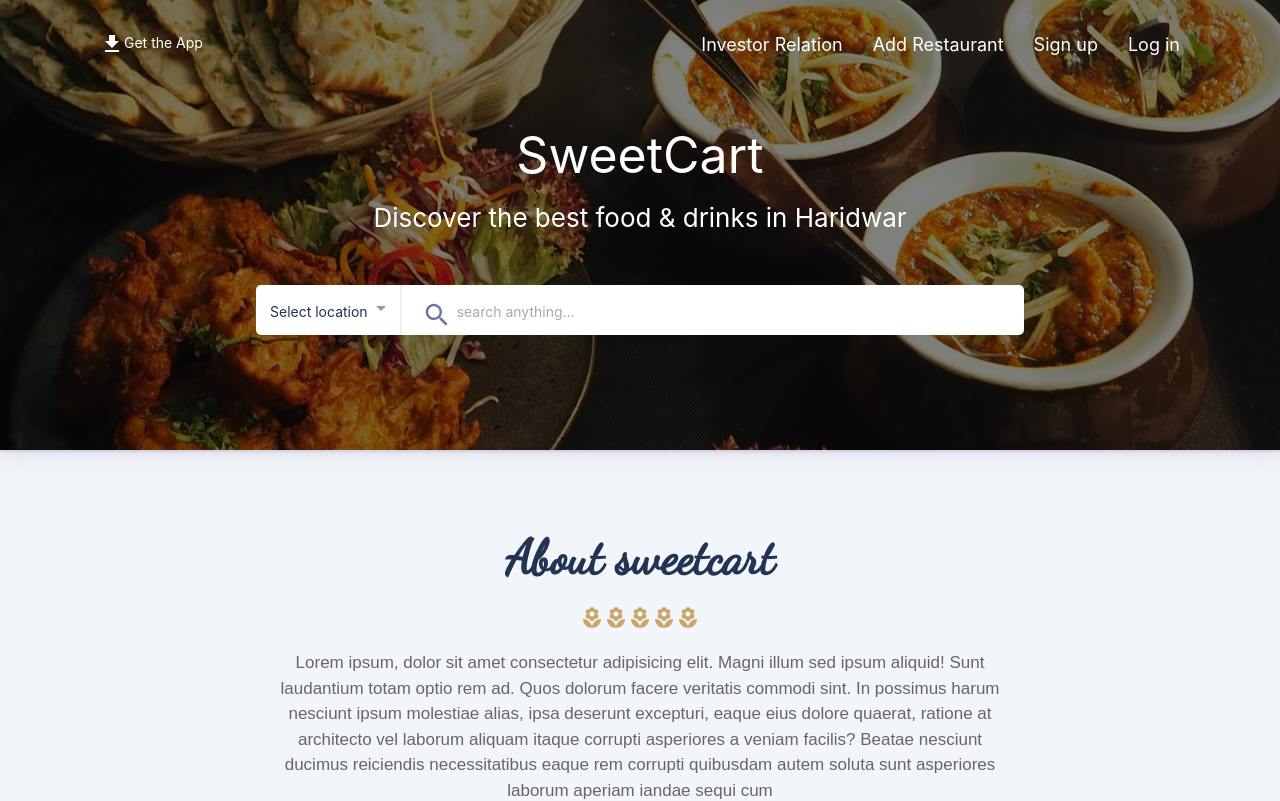
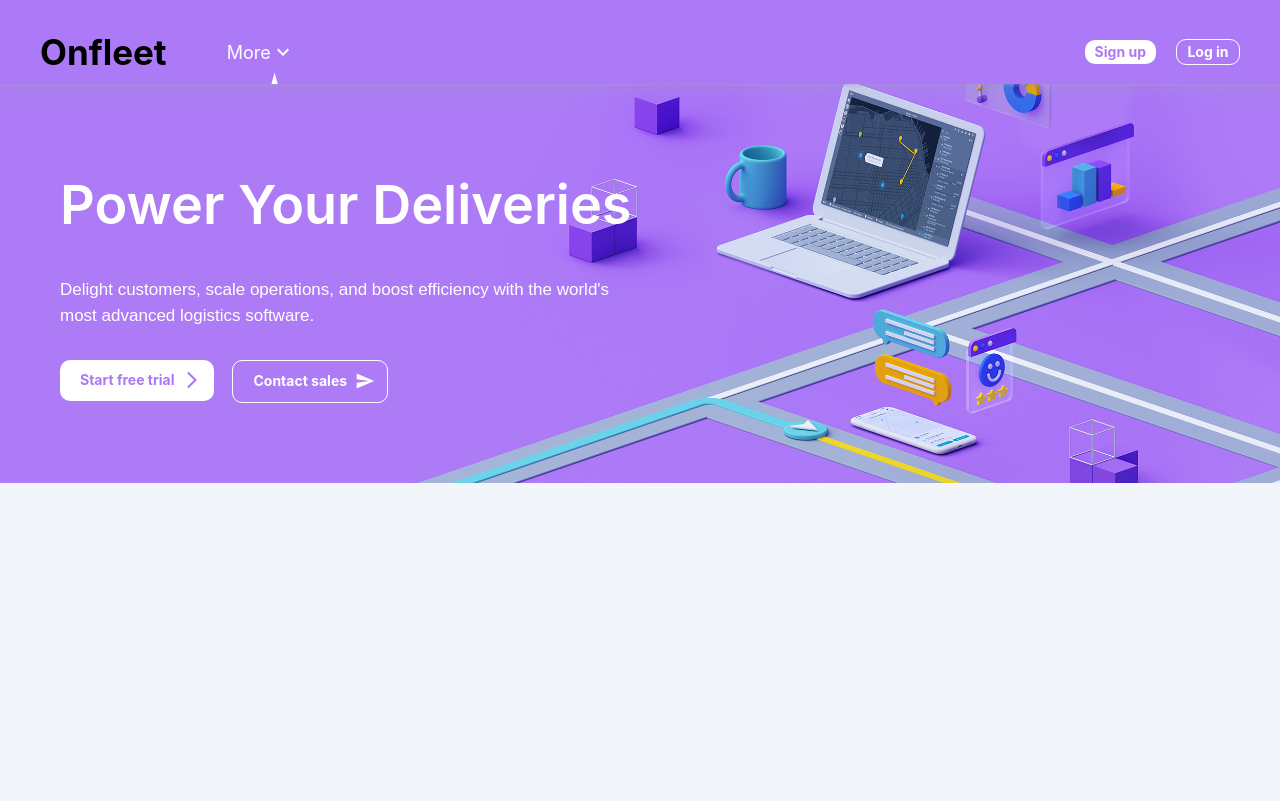
Before and after one commit to bornasacoder/techpyro-app, a React (Create React App) app: page / in a window 1280 px wide. Shown: the top 801 px of the page. Built offline with nearby package versions, Linux system fonts and the light colour scheme; a web font is replaced by a local one.

Commit message:
vikash 2

```diff
--- a/src/components/middlecontent/MiddleContent.jsx
+++ b/src/components/middlecontent/MiddleContent.jsx
@@ -1,21 +1,72 @@
-import { LocalFlorist } from "@mui/icons-material";
-import { Box, styled, Typography } from "@mui/material";
+import {
+  ArrowForwardIosOutlined,
+  LocalFlorist,
+  Send,
+} from "@mui/icons-material";
+import { Box, Button, styled, Typography } from "@mui/material";
 import React from "react";
 const StyleToolbar = styled(Box)(({ theme }) => ({
-  padding: "80px 0px 0px",
+  padding: "80px 60px",
+  background: `url(${"/images/category/middle.jpg"})
+  center/cover no-repeat`,
+
 }));
 export default function MiddleContent() {
   return (
     <StyleToolbar>
-      <Box sx={{ display: "flex", justifyContent: "center" }}>
-        <Typography
-          variant="h1"
-          sx={{ fontFamily: "Dancing Script", fontWeight: 600, fontSize:"3rem" }}
-        >
-          About sweetcart
-        </Typography>
+      <Box sx={{ display: "flex", flexDirection: "column", width: "50%" }}>
+        <Box paddingBottom="32px">
+          <Typography variant="span" sx={{ fontWeight: 600, fontSize: "54px",color:"#fff"}}>
+            Power Your Deliveries
+          </Typography>
+        </Box>
+        <Box paddingBottom="32px">
+          <Typography
+            variant="p"
+            sx={{
+              // padding: "0px 270px",
+              fontFamily: "sans-serif",
+              fontSize: "17px",
+              // textAlign:"center"
+              color:"#fff"
+            }}
+          >
+            Delight customers, scale operations, and boost efficiency with the
+            world's most advanced logistics software.
+          </Typography>
+        </Box>
+        <Box sx={{ display: "flex", gap: 2, position: "relative" }}>
+          <Box>
+            <Button
+              variant="contained"
+              endIcon={<ArrowForwardIosOutlined />}
+              sx={{
+                color: "#AC78F6",
+                bgcolor: "white",
+
+              }}
+            >
+              Start free trial
+            </Button>
+            {/* <ArrowForwardIosOutlined sx={{position:'absolute'}}/> */}
+          </Box>
+          <Box>
+            <Button
+              variant="contained"
+              endIcon={<Send />}
+              sx={{
+                color: "#fff",
+                bgcolor: "transparent",
+                border: "1px solid white",
+              }}
+            >
+              Contact sales
+            </Button>
+          </Box>
+        </Box>
       </Box>
-      <Box
+
+      {/* <Box
         sx={{
           display: "flex",
           justifyContent: "center",
@@ -29,51 +80,43 @@
         <LocalFlorist />
         <LocalFlorist />
         <LocalFlorist />
-      </Box>
-      <Box sx={{ display: "flex", justifyContent: "center", color: "#666666",padding:{sm: "0px 25px",md:"0px 270px",xs:"0px 25px"} }}>
-        <Typography
-           variant="p"
-          sx={{
-            // padding: "0px 270px",
-            fontFamily: "sans-serif",
-            fontSize: "17px",
-            textAlign:"center"
-          }}
-        >
-          Lorem ipsum, dolor sit amet consectetur adipisicing elit. Magni illum
-          sed ipsum aliquid! Sunt laudantium totam optio rem ad. Quos dolorum
-          facere veritatis commodi sint. In possimus harum nesciunt ipsum
-          molestiae alias, ipsa deserunt excepturi, eaque eius dolore quaerat,
-          ratione at architecto vel laborum aliquam itaque corrupti asperiores a
-          veniam facilis? Beatae nesciunt ducimus reiciendis necessitatibus
-          eaque rem corrupti quibusdam autem soluta sunt asperiores laborum
-          aperiam iandae sequi cum
-        </Typography>
-      </Box>
+      </Box> */}
       <Box
         sx={{
           display: "flex",
+          color: "#666666",
+          padding: { sm: "0px 25px", md: "0px 270px", xs: "0px 25px" },
+        }}
+      ></Box>
+      {/* <Box
+        sx={{
+          display: "flex",
           justifyContent: "center",
-          textAlign:"center",
+          textAlign: "center",
           fontFamily: "Sofia",
           fontSize: "25px",
-        //   padding: "0px 170px",
-          marginTop:"55px"
-          ,padding:{md:"0px 170px",sm: "0px 30px",xs:"0px 30px"}
+          //   padding: "0px 170px",
+          marginTop: "55px",
+          padding: { md: "0px 170px", sm: "0px 30px", xs: "0px 30px" },
         }}
       >
         Lorem ipsum, dolor sit amet consectetur adipisicing elit. Magni illum
         sed ipsum aliquid! Sunt laudantium totam optio rem ad. Quos dolorum
         facere veritatis commodi sint. In possimus harum nesciunt ipsum
-      </Box>
-      <Box sx={{ display: "flex", justifyContent: "center" }}>
+      </Box> */}
+      {/* <Box sx={{ display: "flex", justifyContent: "center" }}>
         <Typography
           variant="h1"
-          sx={{ fontFamily: "Dancing Script", fontWeight: 600, fontSize:"3rem",paddingTop:"70px",marginBottom:"-10px" }}
+          sx={{
+            fontFamily: "Dancing Script",
+            fontWeight: 600,
+            fontSize: "3rem",
+            paddingTop: "70px",
+            marginBottom: "-10px",
+          }}
         >
           Our Food Items
         </Typography>
-
       </Box>
       <Box
         sx={{
@@ -88,7 +131,7 @@
         <LocalFlorist />
         <LocalFlorist />
         <LocalFlorist />
-      </Box>
+      </Box> */}
     </StyleToolbar>
   );
 }
--- a/src/components/navbar/Navbar.jsx
+++ b/src/components/navbar/Navbar.jsx
@@ -13,6 +13,12 @@
   IconButton,
   Select,
   MenuItem,
+  Button,
+  ListItemText,
+  ListItemButton,
+  ListItemIcon,
+  Collapse,
+  List,
 } from "@mui/material";
 
 import {
@@ -21,6 +27,8 @@
   Padding,
   GetApp,
   Title,
+  ExpandMore,
+  ExpandLess,
 } from "@mui/icons-material";
 import MenuButtons from "./menuButtons/MenuButtons";
 import MainCarousel from "components/carousel/MainCarousel";
@@ -28,8 +36,12 @@
 const StyleToolbar = styled(Toolbar)(({ theme }) => ({
   display: "flex",
   justifyContent: "space-between",
-  position: "relative",
+  alignItems:"center",
+  // position: "relative",
   overflow: "hidden",
+  position: "sticky",
+  backgroundColor: "#AC7AF7",
+  color: "#fff",
 
   [theme.breakpoints.down("sm")]: {
     height: "100px",
@@ -47,11 +59,12 @@
   justify-content: flex-end;
 `;
 const NavLeft = styled(Box)(({ theme }) => ({
-  flex: "3",
+  flex: 2,
+  gap: "60px",
   display: "flex",
-  justifyContent: "space-between",
+  justifyContent: "flex-start",
   alignItems: "center",
-  marginLeft: "100px",
+  marginLeft: "40px",
   marginTop: "20px",
   [theme.breakpoints.down("sm")]: {
     height: "50px",
@@ -59,14 +72,15 @@
 }));
 const NavRight = styled(Box)(({ theme }) => ({
   display: "flex",
-  gap: "30px",
-  marginRight: "100px",
+  flex: 3,
+  gap: "20px",
+  alignItems: "center",
+  marginRight: "40px",
   marginTop: "20px",
 
   [theme.breakpoints.down("sm")]: {
     height: "50px",
     gap: "15px",
-
   },
 }));
 const MenuButton = styled(IconButton)(({ theme }) => ({
@@ -81,20 +95,22 @@
 const NavBar = styled(AppBar)(({ theme }) => ({
   background: theme.header.background,
   color: theme.colors.alpha.black[100],
-  height: "450px",
+  // height: "450px",
+  position: "sticky",
   width: "100%",
   color: "#fff",
-  position: "static",
-  background: `linear-gradient(rgba(0,0,0,0.5),rgba(0,0,0,0.5)
-  ),url(${"/images/category/header.jpg"})
-   center/cover no-repeat`,
+  zIndex:2
+  // position: "static",
+  // background: `linear-gradient(rgba(0,0,0,0.5),rgba(0,0,0,0.5)
+  // ),url(${"/images/category/header.jpg"})
+  //  center/cover no-repeat`,
 }));
 
 export default function Navbar() {
-  const [open, setOpen] = useState(false);
-  const handleOpen = () => {
-    setOpen(true);
-  };
+  // const [open, setOpen] = useState(false);
+  // const handleOpen = () => {
+  //   setOpen(true);
+  // };
 
   const handleClose = () => {
     setOpen(false);
@@ -103,116 +119,75 @@
   const updatevalue = (e, vel) => {
     setLocation(e.target.value);
   };
+  const [open, setOpen] = React.useState(true);
+
+  const handleClick = () => {
+    setOpen(!open);
+  };
   return (
     <NavBar>
       <StyleToolbar>
-        <MenuButton onClick={handleOpen}>
-          <Menu sx={{ margin: "25px 50px 0px " }} />
-        </MenuButton>
-        <Select
-          value={location}
-          displayEmpty
-          onChange={updatevalue}
-          sx={{
-            "& fieldset": { border: "none" },
-            color: "#fff",
-            display: { md: "none" },
-            fontSize: "15px",
-            marginTop: { xs: "20px", sm: "20px " },
-          }}
-        >
-          <MenuItem value="">Select location</MenuItem>
-          <MenuItem value={1}>Haridwar</MenuItem>
-          <MenuItem value={2}>Delhi</MenuItem>
-          <MenuItem value={3}>Punjab</MenuItem>
-          <MenuItem value={4}>Bihar</MenuItem>
-        </Select>
-        <Drawer open={open} onClose={handleClose} sx={{ position: "absolute", }}>
+        <NavLeft>
+          {/* <MenuButton/> */}
+          <Box gap={2}>
+          <Typography variant="h1" color="#000">
+            Onfleet
+          </Typography>
+          </Box>
+          <Box>
+          <NavButton/>
+          </Box>
+           {/* <Drawer open={open} onClose={handleClose} sx={{ position: "absolute", }}>
           <MenuButtons sx={{marginTop:{sm:"20px",sx:"20px"}}} />
-        </Drawer>
-        <NavLeft>
-          <Box sx={{ display: { xs: "none", md: "flex" }, gap: "2" }}>
+        </Drawer> */}
+
+          {/* <List
+      sx={{ width: '100%', maxWidth: 100,color:"#000", marginTop:'20px'}}
+     >
+      <ListItemButton onClick={handleClick}>
+        <ListItemText>Product</ListItemText>
+        {open ? <ExpandLess /> : <ExpandMore />}
+      </ListItemButton>
+      <Collapse in={open} timeout="auto" unmountOnExit>
+        <List component="div" color="#000">
+            <ListItemText></ListItemText>
+            <ListItemText>Features</ListItemText>
+            <ListItemText>Features</ListItemText>
+            <ListItemText>Features</ListItemText>
+            <ListItemText>Features</ListItemText>
+        </List>
+      </Collapse>
+    </List> */}
+          {/* <Box sx={{ display: { xs: "none", md: "flex" }, gap: "2" }}>
             <GetApp fontSize="medium" />
             <Typography component="h1">Get the App</Typography>
-          </Box>
-          <NavButton />
+          </Box> */}
+          {/* <NavButton /> */}
         </NavLeft>
         <Box display="flex">
           <NavRight>
-            <Typography
-              component="h1"
-              style={{ fontSize: "18px" }}
-              sx={{
-                display: { xs: "none", sm: "none", md: "block" },
-                fontSize: { xs: "5px", sm: "none" },
-              }}
-            >
-              Investor Relation
-            </Typography>
-            <Typography
-              component="h1"
-              style={{ fontSize: "18px" }}
-              sx={{ display: { xs: "none", sm: "none", md: "block" } }}
-            >
-              Add Restaurant
-            </Typography>
-            <Typography
-              component="h1"
-              sx={{
-                fontSize: { md: "18px", xs: "15px" },
-                display: { xs: "none", sm: "none", md: "block" },
-              }}
+            <Button
+              variant="contained"
+              sx={{ color: "#AC78F6", bgcolor: "white",
+              padding: "0px 10px", }}
             >
               Sign up
-            </Typography>
-            <Typography
-              component="h1"
+            </Button>
+            <Button
+              variant="contained"
               sx={{
-                fontSize: { md: "18px", xs: "15px" },
-                display: { xs: "none", sm: "none", md: "block" },
+                color: "#fff",
+                bgcolor: "transparent",
+                border: "1px solid white",
+
+                padding: "0px 10px",
               }}
             >
               Log in
-            </Typography>
+            </Button>
           </NavRight>
         </Box>
       </StyleToolbar>
-
-      <Box
-        style={{
-          height: "100px",
-          display: "flex",
-          justifyContent: "center",
-          paddingTop: "50px",
-        }}
-      >
-        <Typography sx={{ fontSize: { md: "50px", sm: "40px", xs: "35px" } }}>
-          SweetCart
-        </Typography>
-      </Box>
-      <Box
-        style={{
-          height: "100px",
-          display: "flex",
-          justifyContent: "center",
-          paddingTop: "30px",
-        }}
-      >
-        <Typography sx={{ fontSize: { md: "26px", sm: "20px", xs: "15px" } }}>
-          Discover the best food & drinks in Haridwar
-        </Typography>
-      </Box>
-      <Box
-        style={{
-          height: "110px",
-          display: "flex",
-          justifyContent: "center",
-          paddingTop: "30px",
-          marginBottom: "100px",
-        }}
-      >
-        <SearchBar flex={3} />
-      </Box>
     </NavBar>
   );
 }
--- a/src/components/navbar/navButton/NavButton.jsx
+++ b/src/components/navbar/navButton/NavButton.jsx
@@ -17,6 +17,7 @@
   // width: 19%;
   height: 64px;
   display: flex;
+
   gap: 50px;
   justify-content: space-between;
   align-items: center;
@@ -26,6 +27,7 @@
     // width: '19%',
     height: '64px',
     display: 'flex',
+    position:'relative',
     justifyContent: 'space-between',
     alignItems: 'center',
     // [theme.breakpoints.down('sm')]: {
@@ -38,6 +40,7 @@
 
 const LoginButton = styled(Button)(({theme}) => ({
     background: '#fff',
+    border:"none",
     // width: '100%',
     textTransform: 'none',
     [theme.breakpoints.down('sm')]: {
@@ -58,13 +61,13 @@
 
   return (
     <CustomButton >
-      <Box  sx={{width:'50%', height: '64px',
+      {/* <Box  sx={{width:'50%', height: '64px',
                 alignItems: 'center',
                 cursor:'pointer',
                 display:'flex', "& Button:hover": { backgroundColor: "#fff" }, "&:hover .MuiBox-root": { display:'flex'}}}>
-        {/* <LoginButton>
+        <LoginButton>
           Login
-        </LoginButton> */}
+        </LoginButton>
         <Box
           sx={{
             display: 'none',
@@ -103,24 +106,40 @@
             </ListItem>
           </List>
         </Box>
-      </Box>
-      {/* <MoreButton sx={{ cursor:'pointer',"&:hover .MuiBox-root": { display:'flex'}, "&:hover .MuiSvgIcon-root": { transform: 'rotate(180deg)'}}}>
-        <Typography sx={{fontSize:'18px',marginRight:'100px'}}>More</Typography>
+      </Box> */}
+
+      <MoreButton sx={{ cursor:'pointer',"&:hover .MuiBox-root": { display:'flex'}, "&:hover .MuiSvgIcon-root": { transform: 'rotate(180deg)'}}}>
+        <Typography sx={{fontSize:'18px'}}>More</Typography>
         <Badge>
           <ExpandMoreIcon />
         </Badge>
-        <Box
+      <Box
           sx={{
-            display: 'none',
-            flexDirection: "column",
-            width: "15%",
+            display: 'flex!important',
+            flexDirection: "column!important",
+            // width: "15%",
+            left:'0!important',
+            right:'!important',
             bgcolor: "background.paper",
-            position: "absolute",
+            position: "absolute!important",
             color: "red",
-            margin: "275px 0 0 -68px",
-            zIndex:'100'
+            margin: "250px 0 0 0px",
+            zIndex:'1000!important'
           }}
         >
+        {/* <Typography sx={{fontSize:'18px'}}>More</Typography>
+        <Badge>
+          <ExpandMoreIcon />
+        </Badge>
+        <Typography sx={{fontSize:'18px'}}>More</Typography>
+        <Badge>
+          <ExpandMoreIcon />
+        </Badge>
+        <Typography sx={{fontSize:'18px'}}>More</Typography>
+      <Badge>
+          <ExpandMoreIcon />
+        </Badge> */}
+
           <Box
             sx={{
               width: "100%",
@@ -128,8 +147,10 @@
               backgroundColor: "#FFFFFF",
               clipPath: "polygon(50% 0, 46% 100%, 54% 100%)",
               margin: "-13px 0 0 0",
+              zIndex:"210"
             }}
-          ></Box>
+            >
+              </Box>
           <List component="nav" aria-label="mailbox folders">
             <ListItem button>
               <ListItemText primary="Inbox" />
@@ -146,8 +167,9 @@
               <ListItemText primary="Spam" />
             </ListItem>
           </List>
-        </Box>
-      </MoreButton> */}
+
+      </Box>
+      </MoreButton>
     </CustomButton>
   );
 }
```
Also changed, not shown: src/pages/home/Home.jsx (+4 -4 lines), public/images/category/middle.jpg (added).
